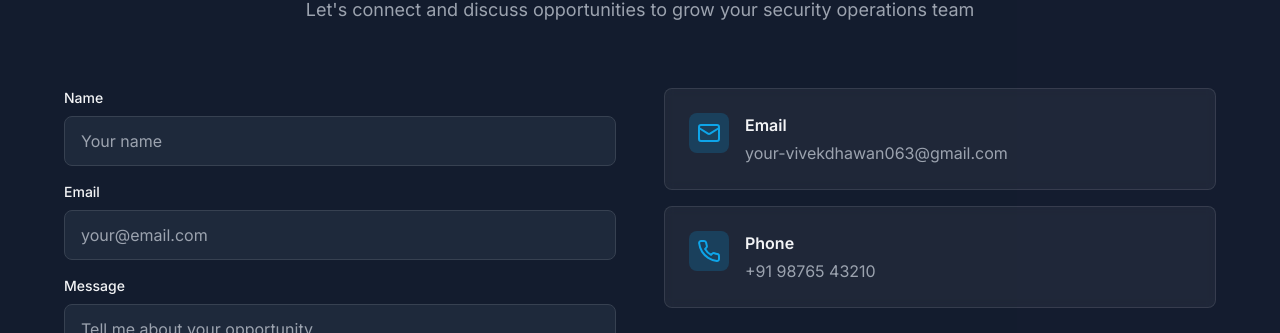
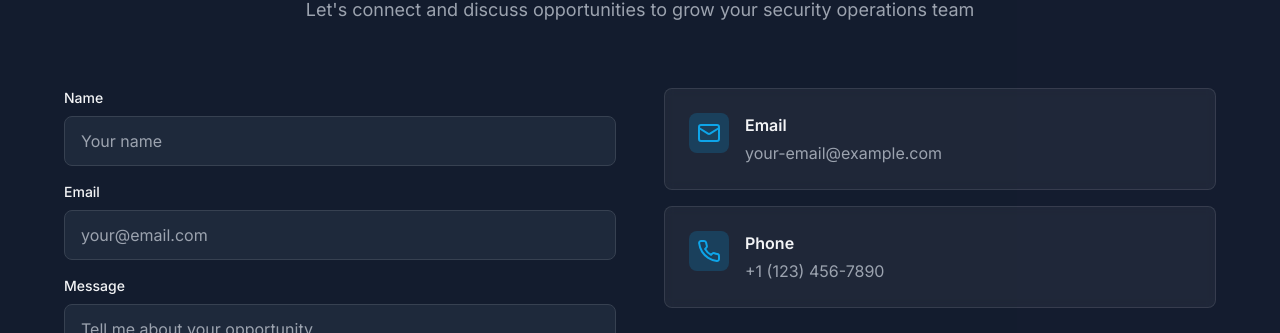
Before and after one commit to vivek696969/portfolio, a Next.js app: page / in a window 1280 px wide. Shown: the part 4830-5163 px from the top of the page. Built offline with nearby package versions, Linux system fonts and the light colour scheme.

Commit message:
Revert "added number"
This reverts commit f729ab2c42a5709ca113400a495c32717a20df03.

```diff
--- a/src/components/Contact.tsx
+++ b/src/components/Contact.tsx
@@ -114,7 +114,7 @@ export default function Contact() {
                   </div>
                   <div>
                     <h3 className="font-semibold mb-1">Email</h3>
-                    <p className="text-gray-400">your-vivekdhawan063@gmail.com</p>
+                    <p className="text-gray-400">your-email@example.com</p>
                   </div>
                 </div>
               </div>
@@ -126,7 +126,7 @@ export default function Contact() {
                   </div>
                   <div>
                     <h3 className="font-semibold mb-1">Phone</h3>
-                    <p className="text-gray-400">+91 98765 43210</p>
+                    <p className="text-gray-400">+1 (123) 456-7890</p>
                   </div>
                 </div>
               </div>
```
